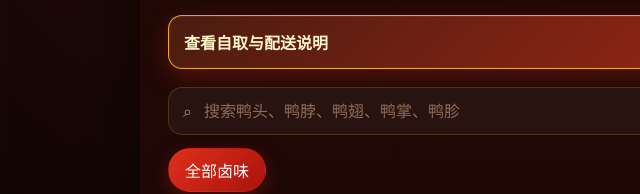
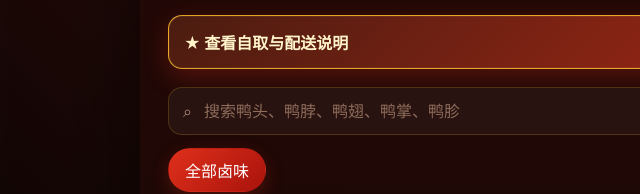
Before and after one commit to evansun99/duck-order, a plain HTML site: page index.html in a window 1280 px wide. Shown: the part 453-647 px from the top of the page, 110-750 px from the left. Drawn offline with Linux system fonts and the light colour scheme.

Commit message:
Simplify pickup-time note and restore visible notice marker

```diff
--- a/index.html
+++ b/index.html
@@ -102,15 +102,15 @@
         $('#addressField').classList.toggle('hidden', !needsDelivery);
         $('#fulfilmentDateLabel').textContent = needsDelivery ? '选择配送日期' : '选择自取日期';
         $('#deliveryNote').textContent = needsDelivery ? deliveryRule : pickupRule;
-        $('#note').placeholder = needsDelivery ? '如有特殊要求，请备注（选填）' : '如自取，请备注大约取餐时间（选填）';
+        $('#note').placeholder = '（大约取餐时间）';
         if (needsDelivery) populateDeliveryDates(); else populatePickupDates();
         updateCart();
       };
     });
     $('#deliveryNote').textContent = pickupRule;
-    $('#note').placeholder = '如自取，请备注大约取餐时间（选填）';
+    $('#note').placeholder = '（大约取餐时间）';
     var noticeToggle = document.querySelector('#noticeToggle');
-    if (noticeToggle) noticeToggle.childNodes[0].nodeValue = '查看自取与配送说明 ';
+    if (noticeToggle) noticeToggle.childNodes[0].nodeValue = '★ 查看自取与配送说明 ';
     $('.notice-foot').innerHTML = '满 A$13 起送；1.5公里内免费配送；超1.5公里，限时特惠<span style="color:var(--gold);font-weight:900">仅 A$3</span>。';
     renderMenu();
     document.querySelectorAll('.dish').forEach(function (card) {
```
